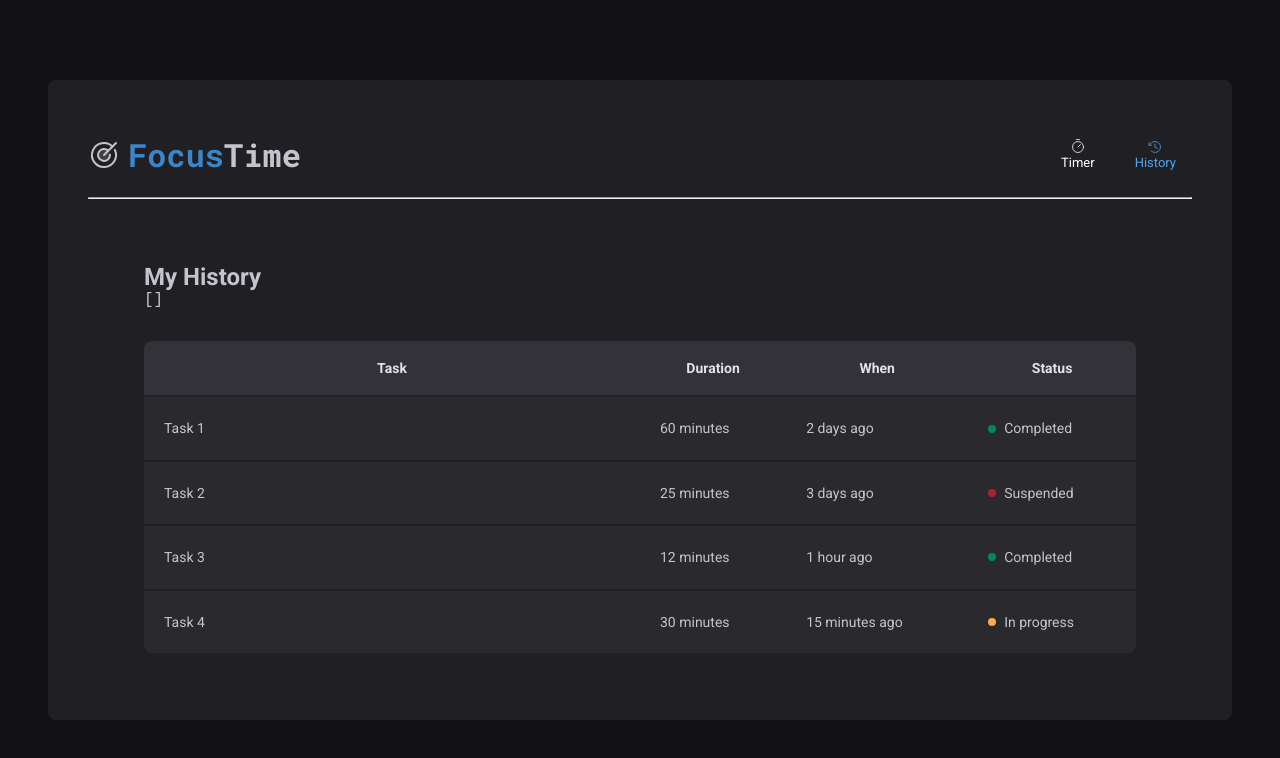
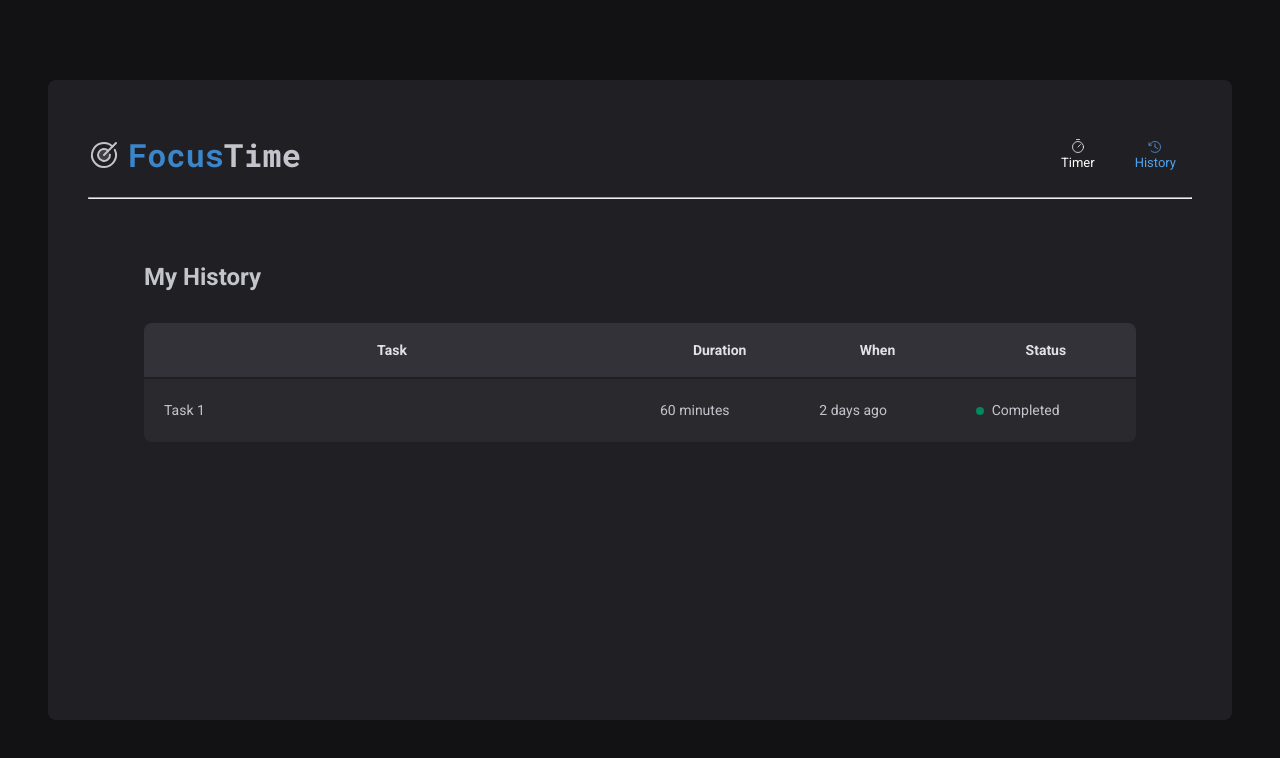
Before and after one commit to KayoRenato/FocusTime, a React (Vite) app: page /history in a window 1280 px wide. Shown: the top 758 px of the page. Built offline with nearby package versions, Linux system fonts and the light colour scheme.

Commit message:
chore: adjust history to dinamic

```diff
--- a/src/contexts/CyclesContext.tsx
+++ b/src/contexts/CyclesContext.tsx
@@ -65,8 +65,6 @@ export function CyclesProvider({ children }: CycleProviderProps) {
     setCycles((currentCycles) => [...currentCycles, newCycle])
     setActiveCycleId(id)
     setAmountSecondsPassed(0)
-
-    // reset()
   }
 
   function stopCycle() {
--- a/src/pages/History/index.tsx
+++ b/src/pages/History/index.tsx
@@ -1,4 +1,5 @@
 import { useContext } from 'react'
+import { formatDistanceToNow } from 'date-fns'
 import { CyclesContext } from '../../contexts/CyclesContext'
 import { HistoryContainer, HistoryList, Status } from './styles'
 
@@ -8,8 +9,6 @@ export function History() {
   return (
     <HistoryContainer>
       <h2>My History</h2>
-
-      <pre>{JSON.stringify(cycles, null, 2)}</pre>
 
       <HistoryList>
         <table>
@@ -30,30 +29,30 @@ export function History() {
                 <Status statusColor="green">Completed</Status>
               </td>
             </tr>
-            <tr>
-              <td>Task 2</td>
-              <td>25 minutes</td>
-              <td>3 days ago</td>
-              <td>
-                <Status statusColor="red">Suspended</Status>
-              </td>
-            </tr>
-            <tr>
-              <td>Task 3</td>
-              <td>12 minutes</td>
-              <td>1 hour ago</td>
-              <td>
-                <Status statusColor="green">Completed</Status>
-              </td>
-            </tr>
-            <tr>
-              <td>Task 4</td>
-              <td>30 minutes</td>
-              <td>15 minutes ago</td>
-              <td>
-                <Status statusColor="yellow">In progress</Status>
-              </td>
-            </tr>
+            {cycles.map((cycle) => {
+              return (
+                <tr key={cycle.id}>
+                  <td>{cycle.task}</td>
+                  <td>{cycle.minutesAmount} minutes</td>
+                  <td>
+                    {formatDistanceToNow(cycle.startDate, {
+                      addSuffix: true,
+                    })}
+                  </td>
+                  <td>
+                    {cycle.finishedDate && (
+                      <Status statusColor="green">Completed</Status>
+                    )}
+                    {cycle.stopDate && (
+                      <Status statusColor="red">Suspended</Status>
+                    )}
+                    {!cycle.finishedDate && !cycle.stopDate && (
+                      <Status statusColor="yellow">In Progress</Status>
+                    )}
+                  </td>
+                </tr>
+              )
+            })}
           </tbody>
         </table>
       </HistoryList>
--- a/src/pages/Home/index.tsx
+++ b/src/pages/Home/index.tsx
@@ -26,12 +26,17 @@ export function Home() {
     },
   })
 
-  const { handleSubmit, watch } = newCycleForm
+  const { handleSubmit, watch, reset } = newCycleForm
   const hasTask = watch('task')
+
+  function handlesCreateNewCycle(data: NewCycleFormProps) {
+    createNewCycle(data)
+    reset()
+  }
 
   return (
     <HomeContainer>
-      <form onSubmit={handleSubmit(createNewCycle)} action="">
+      <form onSubmit={handleSubmit(handlesCreateNewCycle)} action="">
         <FormProvider {...newCycleForm}>
           {activeCycle ? <></> : <NewCycleForm hasTask={hasTask} />}
         </FormProvider>
```
